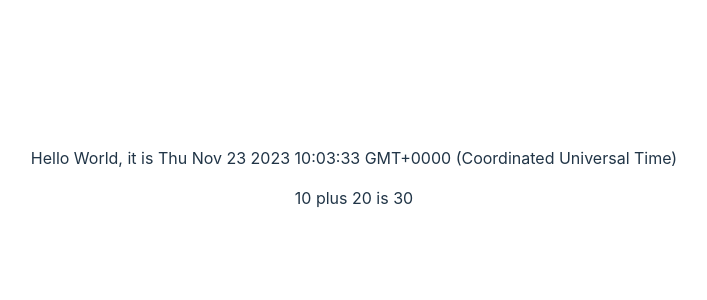
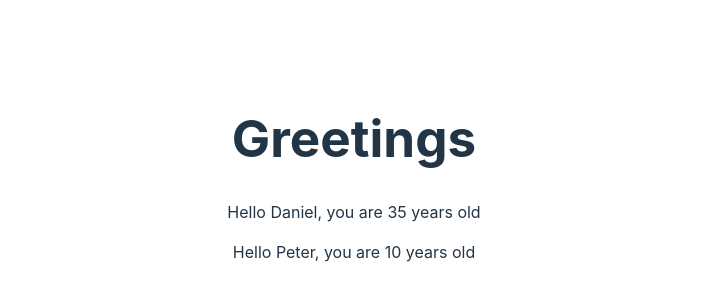
Before and after one commit to sanger16/Full-Stack-Open-2023-Practice, a React (Vite) app: page / in a window 1280 px wide. Shown: the part 222-522 px from the top of the page, without its empty margins (286-993 px from the left). Built offline with nearby package versions, Linux system fonts and the light colour scheme.

Commit message:
Component with props

```diff
--- a/src/App.jsx
+++ b/src/App.jsx
@@ -3,18 +3,24 @@
 import viteLogo from '/vite.svg'
 import './App.css'
 
+const Hello = (props) => {
+  console.log(props);
+  return (
+    <div>
+      <p>Hello { props.name }, you are { props.age } years old</p>
+    </div>
+  )
+}
+
 const App = () => {
-  const now = new Date()
-  const a = 10
-  const b = 20
-  console.log(now, a+b)
+  const name = 'Peter';
+  const age = 10;
   return (
-  <div>
-    <p>Hello World, it is { now.toString() }</p>
-    <p>
-      { a } plus { b } is { a + b }
-    </p>
-  </div>
+  <>
+    <h1>Greetings</h1>
+    <Hello name='Daniel' age={ 15 + 20 }/>
+    <Hello name={ name } age={ age }/>
+  </>
   )
 }
 
```
